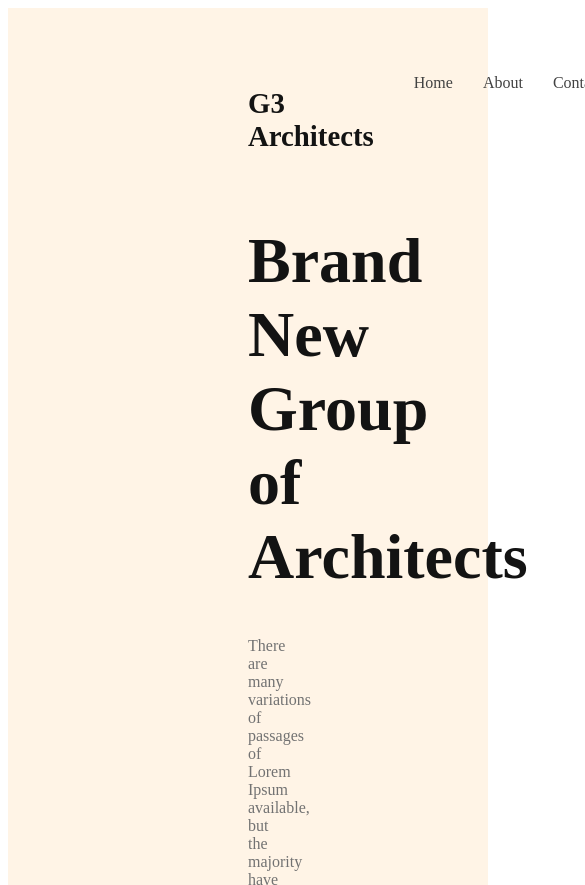
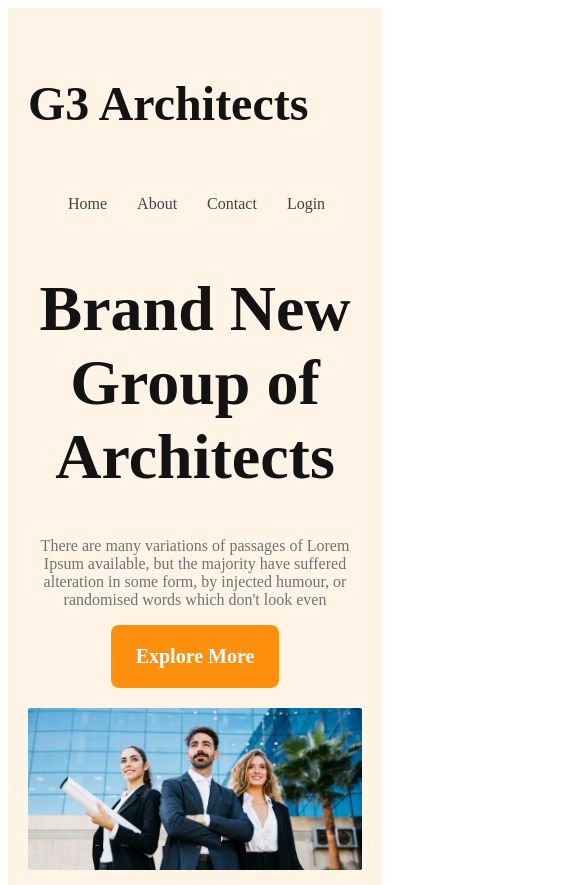
Before and after one commit to Lalonasm/g3-architects-website, a plain HTML site: page index.html in a window 390 px wide. Shown: the top 885 px of the page, 585 px wide, since content can reach past the window. Drawn offline with Linux system fonts and the light colour scheme.

Commit message:
header section added for responsiveness

```diff
--- a/styles/architect.css
+++ b/styles/architect.css
@@ -1,47 +1,93 @@
+/* shared style */
+.btn-primary {
+  border-radius: 8px;
+  background: #FF900E;
+  padding: 20px 25px;
+  color: #FFF;
+  text-align: center;
+  font-family: "Work Sans";
+  font-size: 20px;
+  font-weight: 600;
+  cursor: pointer;
+  border: 0;
 
-/* shared style */
-.btn-primary{
 
 }
 
-header{
+header {
   background: rgba(255, 144, 14, 0.10);
   padding: 50px 240px;
 }
-nav{
+
+nav {
   display: flex;
   justify-content: space-between;
 }
-nav>ul{
+
+nav>ul {
   display: flex;
 }
-nav li{
+
+nav li {
   list-style: none;
   margin-right: 30px;
   font-weight: 500px;
   font-size: 1rem;
 }
-nav li a{
+
+nav li a {
   text-decoration: none;
   color: #424242;
 }
-.nav-title{
-  font-size: 1.8rem;
+
+.nav-title {
+  font-size: 3rem;
   color: #131313;
 }
 
 /* banner styles */
-.banner-content{
+.banner-content {
   max-width: 800px;
   text-align: center;
   margin: 0 auto;
 }
-.banner-title{
+
+.banner-title {
   font-size: 4rem;
   font-weight: 700;
   color: #131313;
 }
-.banner-description{
+
+.banner-description {
   color: #727272;
 
 }
+.banner img{
+  margin-top: 20px;
+  width: 100%;
+}
+/* Responsive media queries */
+
+/* mobile devices */
+
+@media screen and (max-width:576px) {
+header{
+  padding: 20px;
+}
+.banner-title{
+  justify-content: center;
+}
+nav{
+  flex-direction: column;
+}
+}
+
+/* Tablet or medium devices */
+@media screen and (min-width:576px) and (max-width:992px) {
+  header{
+    padding: 50px;
+  }
+  nav{
+    flex-direction: column;
+  }
+}
```
